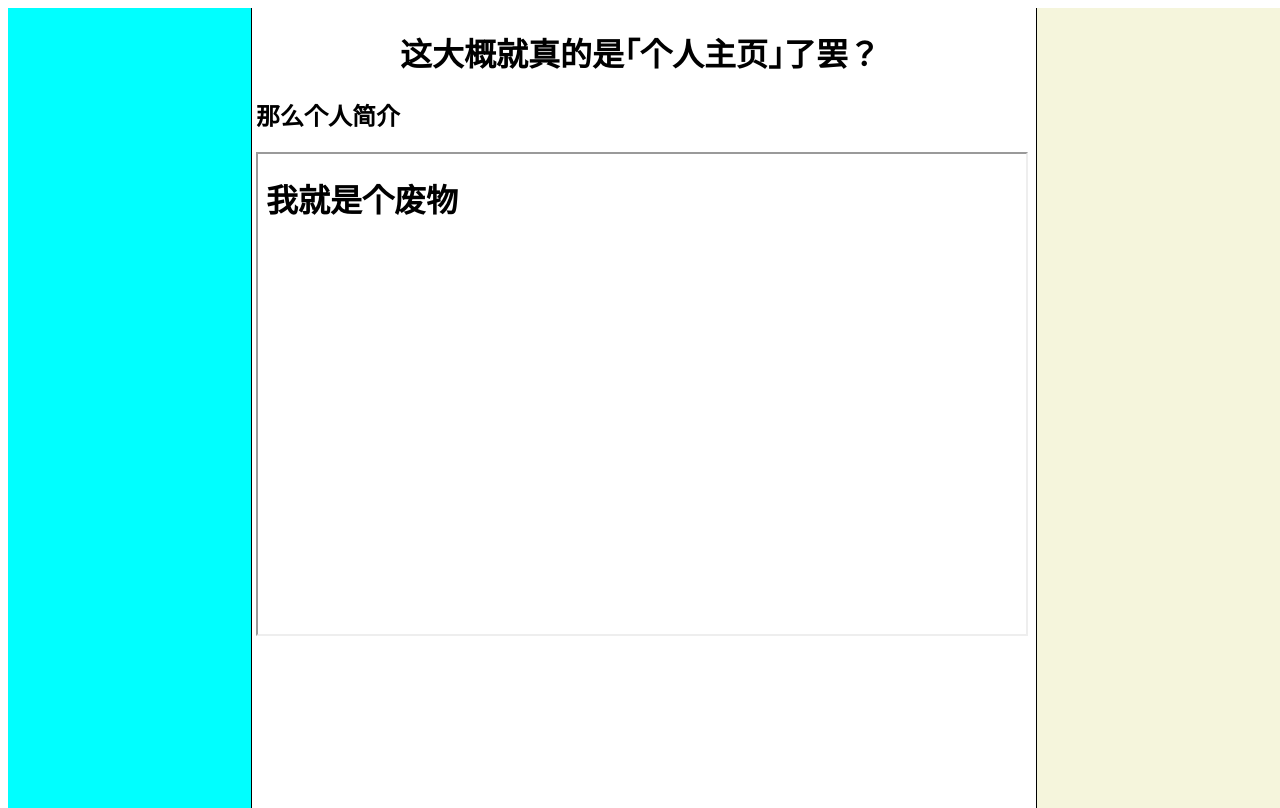
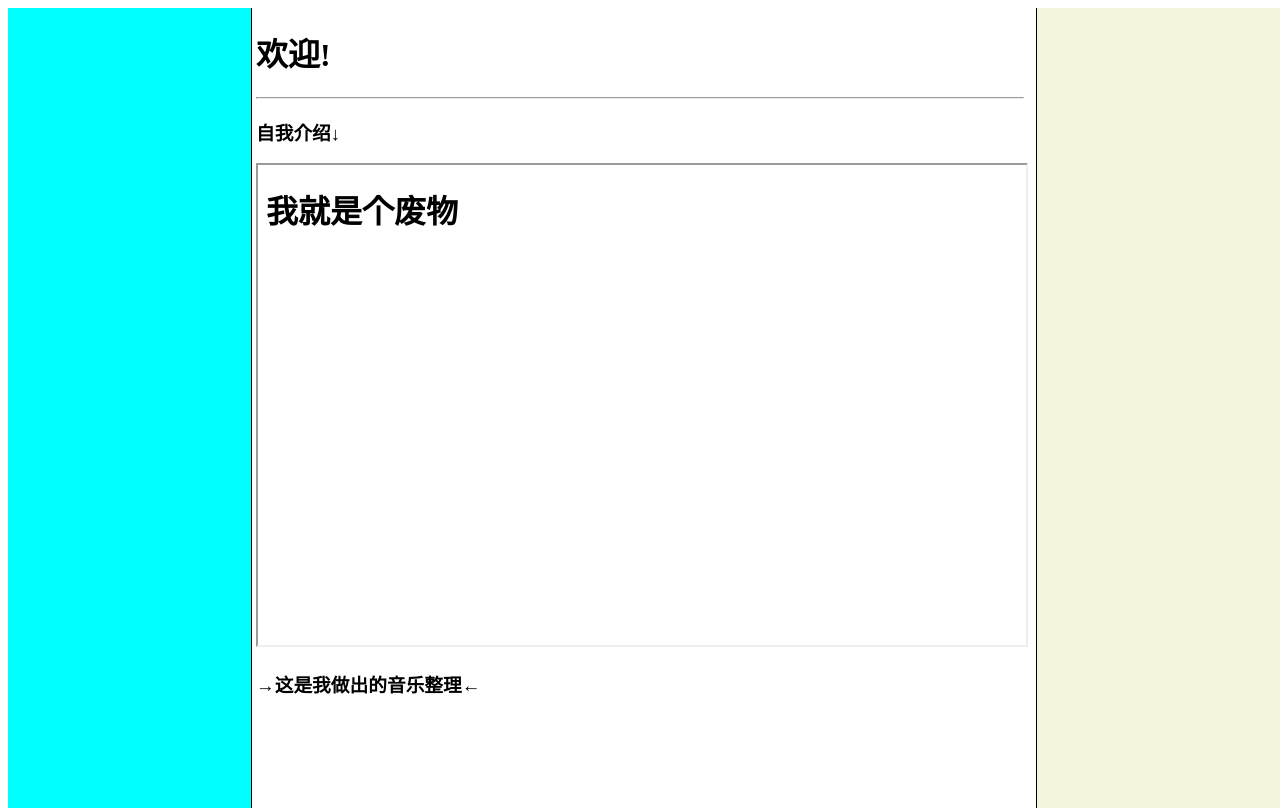
Before and after one commit to xryze-cry/xryze-cry.github.io, a plain HTML site: page htmls/mainpage.html in a window 1280 px wide. Drawn offline with Linux system fonts and the light colour scheme.

Commit message:
Add files via upload

```diff
--- a/htmls/mainpage.html
+++ b/htmls/mainpage.html
@@ -11,13 +11,11 @@
 <body>
     <div class="leftpart"></div>
     <div class="centerpart">
-        <h1 class="top1">
-            这大概就真的是｢个人主页｣了罢？
-        </h1>
-        <h2>
-            那么个人简介
-        </h2>
+        <h1>欢迎!</h1>
+        <hr>
+        <h3>自我介绍↓ </h3>
         <iframe class="introduction" src="Introduction/normal-ver.html"></iframe>
+        <h3>→这是我做出的音乐整理←</h3>
     </div>
     <div class="rightpart"></div>
 </body>
```
